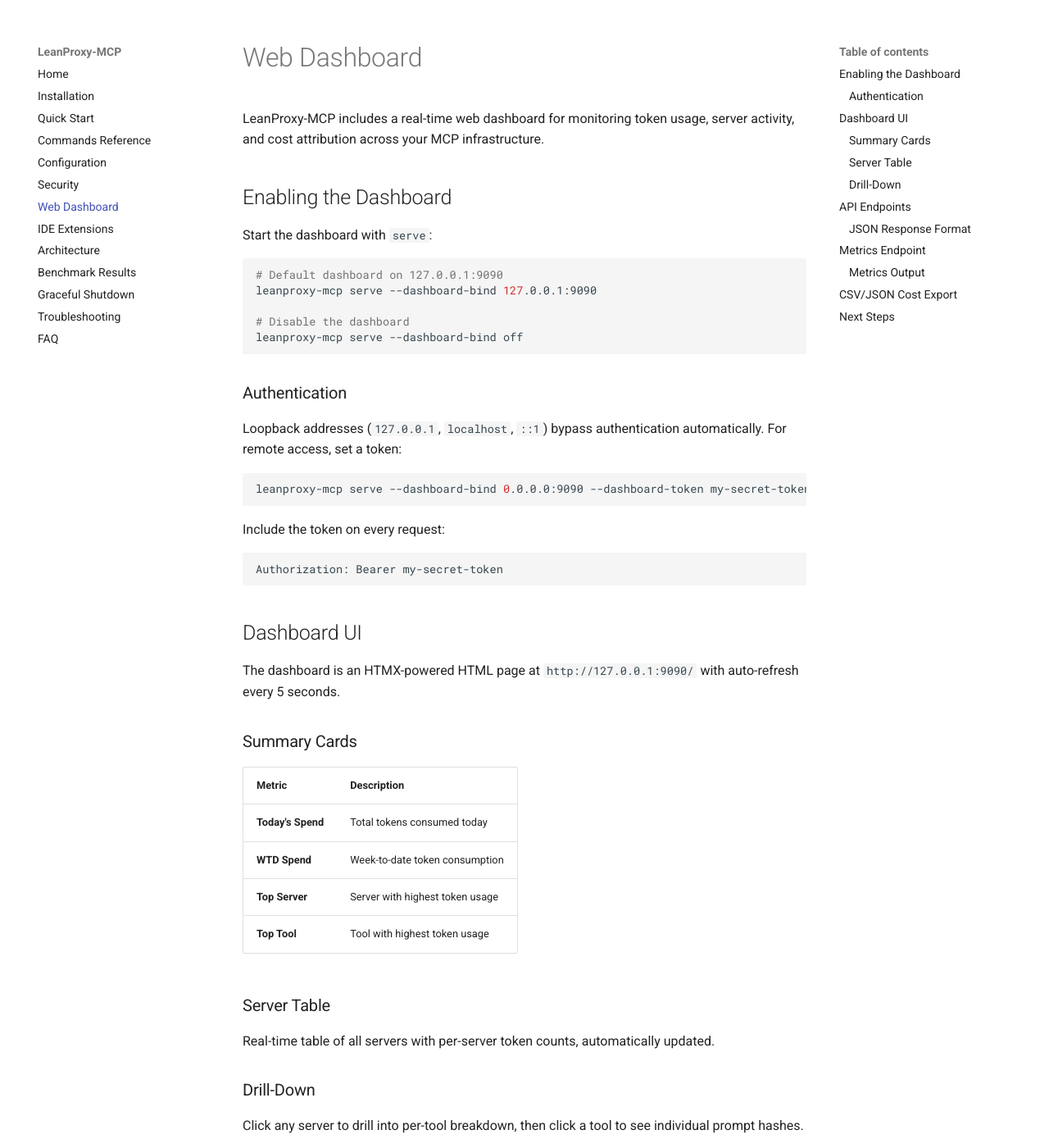
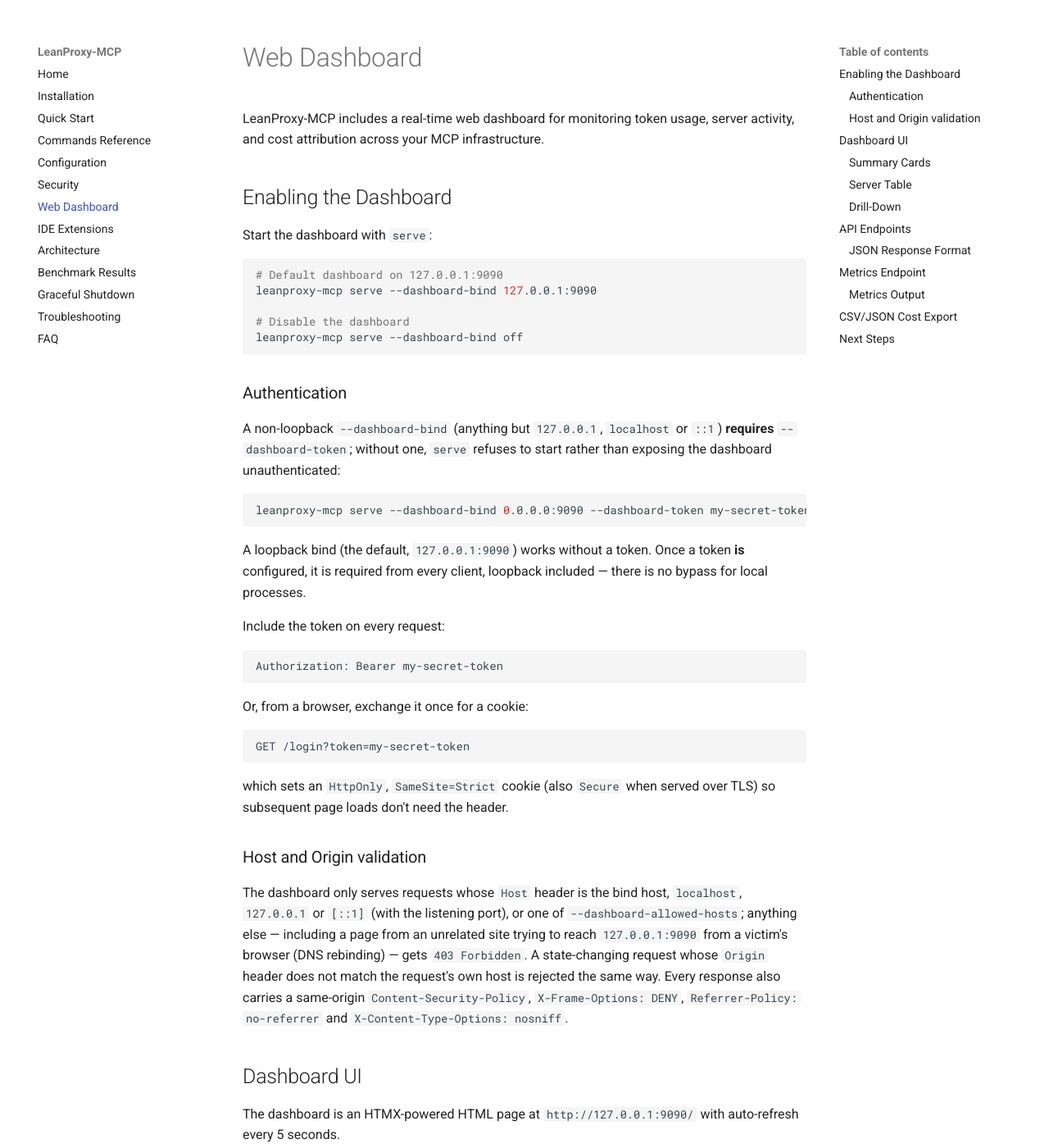
Before and after one commit to mmornati/leanproxy-mcp, an MkDocs documentation site: the page built from docs/dashboard.md, in a window 1280 px wide and 1400 px high. Shown: the whole window at 82% size. Built offline with MkDocs 1.6.1 and Material for MkDocs 9.7.7, drawn with Linux system fonts in a browser that asks for light colours; comment, search, counter and statistics services are not loaded; some of the changed text lies outside the part shown.

Commit message:
docs: document dashboard & metrics hardening (#316)
Update docs/commands.md, docs/configuration.md, docs/dashboard.md and
docs/security.md for the new --dashboard-allowed-hosts, --metrics-token,
--metrics-allowed-hosts flags, the removed loopback token bypass, the
refuse-to-start behavior on a non-loopback bind without a token, the
GET /login cookie flow, and the Host/Origin validation and security
headers. Add a CHANGELOG.md entry under "Breaking in v0.11".

Co-Authored-By: Claude Opus 5.5 <noreply@anthropic.com>
Claude-Session: https://claude.ai/code/session_01RUSfnzHV9fcxL73bNFhpRp

````diff
--- a/docs/dashboard.md
+++ b/docs/dashboard.md
@@ -16,17 +16,44 @@ leanproxy-mcp serve --dashboard-bind off
 
 ### Authentication
 
-Loopback addresses (`127.0.0.1`, `localhost`, `::1`) bypass authentication automatically. For remote access, set a token:
+A non-loopback `--dashboard-bind` (anything but `127.0.0.1`, `localhost` or
+`::1`) **requires** `--dashboard-token`; without one, `serve` refuses to
+start rather than exposing the dashboard unauthenticated:
 
 ```bash
 leanproxy-mcp serve --dashboard-bind 0.0.0.0:9090 --dashboard-token my-secret-token
 ```
+
+A loopback bind (the default, `127.0.0.1:9090`) works without a token. Once
+a token **is** configured, it is required from every client, loopback
+included — there is no bypass for local processes.
 
 Include the token on every request:
 
 ```
 Authorization: Bearer my-secret-token
 ```
+
+Or, from a browser, exchange it once for a cookie:
+
+```
+GET /login?token=my-secret-token
+```
+
+which sets an `HttpOnly`, `SameSite=Strict` cookie (also `Secure` when
+served over TLS) so subsequent page loads don't need the header.
+
+### Host and Origin validation
+
+The dashboard only serves requests whose `Host` header is the bind host,
+`localhost`, `127.0.0.1` or `[::1]` (with the listening port), or one of
+`--dashboard-allowed-hosts`; anything else — including a page from an
+unrelated site trying to reach `127.0.0.1:9090` from a victim's browser
+(DNS rebinding) — gets `403 Forbidden`. A state-changing request whose
+`Origin` header does not match the request's own host is rejected the same
+way. Every response also carries a same-origin `Content-Security-Policy`,
+`X-Frame-Options: DENY`, `Referrer-Policy: no-referrer` and
+`X-Content-Type-Options: nosniff`.
 
 ## Dashboard UI
 
@@ -60,6 +87,7 @@ Click any server to drill into per-tool breakdown, then click a tool to see indi
 | `/api/dashboard/servers/{server}` | GET | Drill-down for a specific server |
 | `/api/dashboard/servers/{server}/tools/{tool}/prompts` | GET | Prompt hashes for a tool |
 | `/static/...` | GET | Static assets (htmx.min.js) |
+| `/login?token=…` | GET | Exchanges a valid dashboard token for an `HttpOnly` session cookie |
 
 ### JSON Response Format
 
@@ -88,7 +116,10 @@ A separate Prometheus-style metrics endpoint is available:
 leanproxy-mcp serve --metrics-bind 127.0.0.1:9091
 ```
 
-Disable with `--metrics-bind off` or omit the flag.
+Disable with `--metrics-bind off` or omit the flag. Like the dashboard, a
+non-loopback bind requires `--metrics-token` (sent as
+`Authorization: Bearer <token>`) or `serve` refuses to start, and the same
+Host validation applies.
 
 ### Metrics Output
 
````
Also changed, not shown: CHANGELOG.md (+27 -0 lines), docs/commands.md (+6 -3 lines), docs/configuration.md (+29 -2 lines), docs/security.md (+28 -0 lines).
